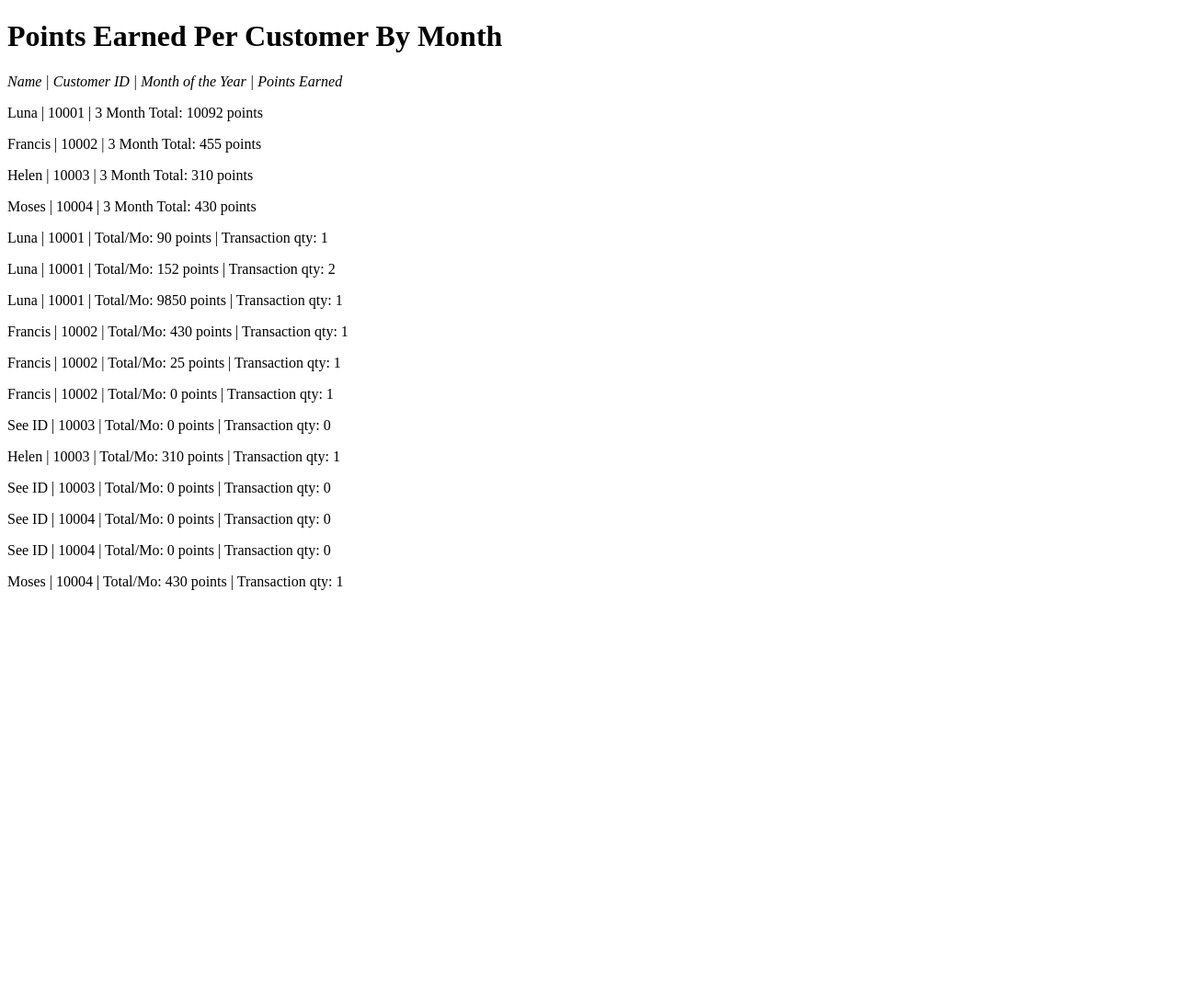
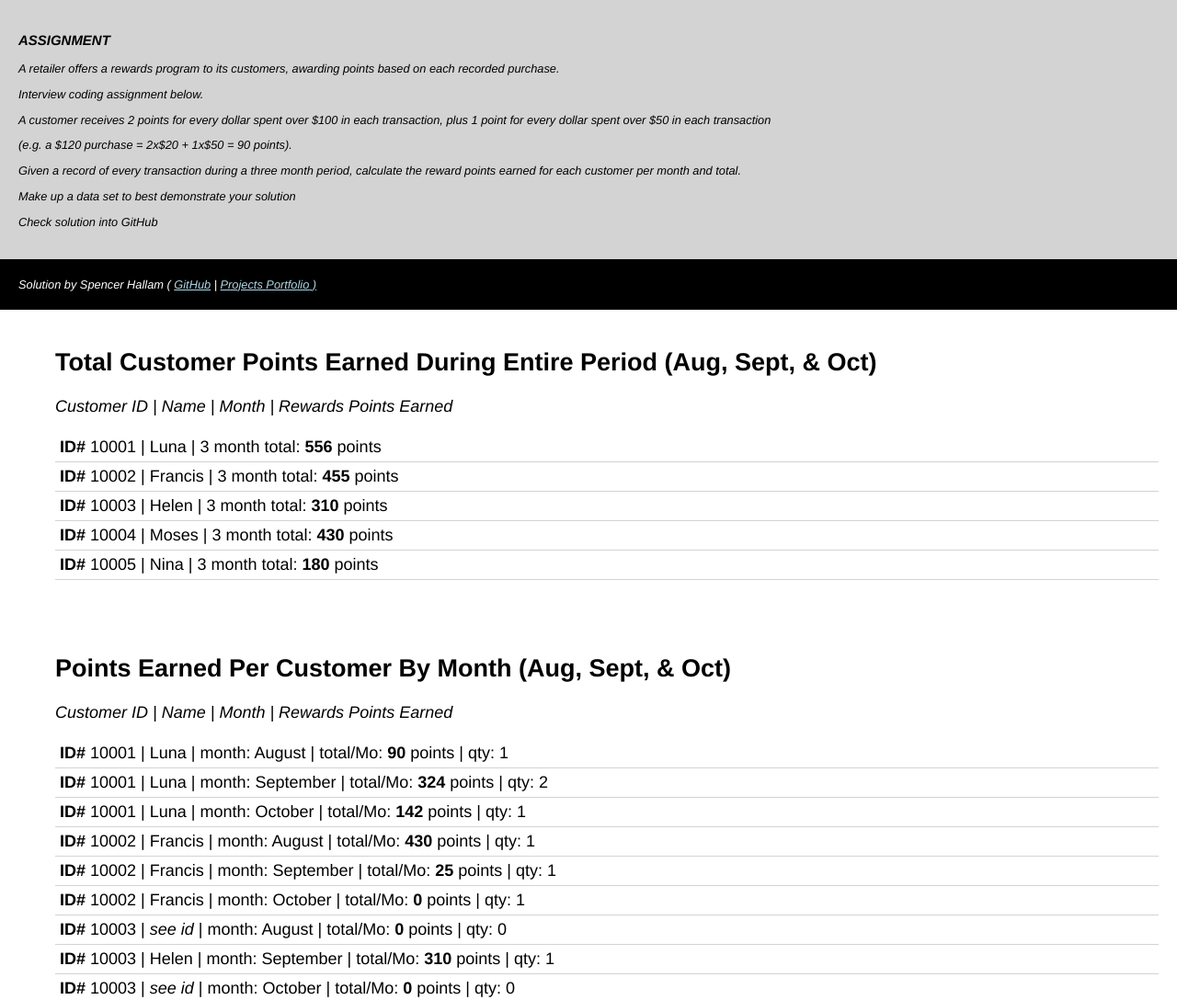
Before and after one commit to spencerhallam/code_challenge_01, a plain HTML site: page index.html in a window 1280 px wide. Shown: the top 1088 px of the page at 92% size. Before the commit the page ends 800 px from the top, so only its background shows below. Drawn offline with Linux system fonts and the light colour scheme.

Commit message:
Finished Code
Added style sheet, refined comments, syntax, and spacing prior to review.

```diff
--- a/functions.js
+++ b/functions.js
@@ -1,3 +1,5 @@
+
+// Data for customer transactions in 2019. "amt" = "amount spent" in each purchase
 const transactions = [
     {
         id: 10001,
@@ -8,13 +10,13 @@ const transactions = [
     {
         id: 10001,
         customer: "Luna",
-        date: "2019-10-02",
-        amt: 5000,
+        date: "2019-9-02",
+        amt: 232,
     },
     {
         id: 10001,
         customer: "Luna",
-        date: "2019-9-06",
+        date: "2019-10-06",
         amt: 146,
     },
     {
@@ -58,59 +60,61 @@ const transactions = [
         customer: "Helen",
         date: "2019-2-20",
         amt: 110,
-    }
+    },
+    {
+        id: 10005,
+        customer: "Nina",
+        date: "2019-8-20",
+        amt: 165,
+    },
+    {
+        id: 10002,
+        customer: "Francis",
+        date: "2019-5-28",
+        amt: 148,
+    },
+    {
+        id: 10003,
+        customer: "Helen",
+        date: "2019-7-13",
+        amt: 30,
+    },
 ]
 
-//3 months to search use number "0-11"
-const monthsToFilter = [ 7, 8, 9 ];
+const monthsToFilter = [ 7, 8, 9 ]; // 3 months to search use number "0-11"
 
-console.log("Original Data:", JSON.stringify(transactions));
+// Variables
+const subTotalArray = []; // stores points calculated for each transaction
+const custForEachTrans = []; // stores a customer id for each transaction
+let unique = []; //  stores customer ids with duplicates removed
 
-//variables
-const subTotalArray = []; //stores points calculated for each transaction
-const custForEachTrans = []; //stores a customer id for each transaction
-let unique = []; // stores customer ids with duplicates removed
+// Main Function Stack
+function getCustPointsReport(){
+    // Calculate Points for each transaction & generate array of customer ids for each transaction
+    calcPoints(transactions);
 
+    // Filter Month Range
+    let monthFilter = chooseMonths(subTotalArray, monthsToFilter);
 
-//Main Function Stack
-function getCustPointsReport(){
-    //Calculate Points for each transaction & generate array of customer ids for each transaction
-    let sums = calcPoints(transactions);
-    console.log("subTotalArray:", subTotalArray);
-    console.log("custForEachTrans:", custForEachTrans);
+    // get list of customer ids and return array with no duplicates
+    let custIds = removeDupes(custForEachTrans);
 
-    //Filter Month Range
-    let monthFilter = chooseMonths(subTotalArray, monthsToFilter);
-    console.log("monthFilter:", monthFilter);
+    // Get 3 month point totals for each customer
+    let threeMoSums = getCustSums(custIds, monthFilter);
 
-    //get list of customer ids and return array with no duplicates
-    let custIds = removeDupes(custForEachTrans);
-    console.log("custIds:", custIds);
-
-    //Get 3 month point totals for each customer
-    let threeMoSums = getCustSums(custIds, monthFilter);
-    console.log("threeMoSums: ", threeMoSums);
-
-    //Get single month totals for month for each customer
+    // Get single month totals for each month/customer
     let singleMoTots = getCustMoSums(monthFilter, custIds, monthsToFilter)
-    console.log("singleMoTots:", singleMoTots);
-
-    // let singleMoTotsDry = removeObjDups(singleMoTots);
-    // console.log("singleMoTotsDry:", singleMoTotsDry);
-
-    console.log("UNIUNI:", unique);
-    console.log("sums:", sums);
 
     sumDisplay(threeMoSums);
-    moSumDisplay(singleMoTots)
+    moSumDisplay(singleMoTots);
+
 }
 
-//MAIN FUNCTIONS
-
+// Main functions
 function calcPoints(data) {
     let sums;
 
-    //Calculate reward points
+    // Calculate reward points
     for(i in data){
         let totOne = 0;
         if(data[i].amt > 50 && data[i].amt < 100){
@@ -120,21 +124,23 @@ function calcPoints(data) {
             totOne += 50 + (data[i].amt - 100)*2
         }
 
-    //Create object containing customerId to calculated points for each transaction.
+    // Create object containing customerId to calculated points for each transaction.
     let dateObj = new Date(data[i].date);
     let monthCode = dateObj.getMonth();
     let subpoints = {customerId: data[i].id, name: data[i].customer,  date: data[i].date, month: monthCode, points: totOne };
 
-    //Push customer ids into their own array
+    // Push customer ids into their own array
     custForEachTrans.push(data[i].id);
 
-    //Push object with customerId and earned transaction points to array
+    // Push object with customerId and earned transaction points to array
     subTotalArray.push(subpoints);
    }
 
 }
 
+// Use array of month numbers to filter out unwanted data
 function chooseMonths(arr, months){
+
      let newArr = [];
 
      for(i in arr){
@@ -144,11 +150,13 @@ function chooseMonths(arr, months){
      }
 
      return newArr
+
 }
 
 
-//Uses unique customer ids to search through and total earned points for each customer filtered by months indicated
+// Uses unique customer ids to search through and total earned points for each customer filtered by months indicated
 function getCustSums(arrA, arrB){
+
   let superSum = [];
   for(i in arrA){
 
@@ -163,27 +171,30 @@ function getCustSums(arrA, arrB){
 
             pointTotA += arrB[j].points
             nameA = arrB[j].name
-            //dateA = arrB[j].month
             transQty += 1
+
         }
     }
 
-       //Create new object and push to "superSum" array
+        // Create new object and push to "superSum" array
         let custSum = {id: arrA[i], name: nameA, total: pointTotA, qty: transQty};
         superSum.push(custSum);
     }
 
   return superSum
+
 }
 
+// Uses unique user and month filter array to total points for each customer/month
 function getCustMoSums(arrA, arrB, months){
+
     let superSum = [];
 
     for(i in arrB){
         for(j in months){
 
             let pointTotA = 0;
-            let nameA = "See ID";
+            let nameA = "<em>see id</em>";
             let monthsA = months[j];
             let transQty = 0;
             let idA = 0;
@@ -199,29 +210,24 @@ function getCustMoSums(arrA, arrB, months){
                         pointTotA += arrA[k].points
 
                     }
-
                 }
 
-
+                // Create new object and push to "superSum" array
                 let custSum = {id: arrB[i], name: nameA, month: monthsA, total: pointTotA, qty: transQty};
                 if(custSum.id !== 0){
                 superSum.push(custSum);
             }
         }
+    }
 
-
+    return superSum
 
 }
 
-  return superSum
-}
-
-
-
-//Removes duplicates values from any array
+// Removes duplicates values from any array
 function removeDupes(arrWithDupes){
     let uniq = [...new Set(arrWithDupes)];
-    //console.log("uniq", uniq);
+    // console.log("uniq", uniq);
     return uniq;
 }
 
@@ -234,54 +240,36 @@ function getTots(arr){
   return superSum
 }
 
-//Removes duplicates values from any array
+// Removes duplicates values from any array
 function removeDupes(arrWithDupes){
     let uniq = [...new Set(arrWithDupes)];
-    //console.log("uniq", uniq);
+    // console.log("uniq", uniq);
     return uniq;
 }
 
-
-//Removes duplicate objects from any array
-function removeObjDups(x) {
-
-            // Create an array of objects
-            jsonObject = x.map(JSON.stringify);
-
-            //console.log(jsonObject);
-            uniqueSet = new Set(jsonObject);
-            uniqueArray = Array.from(uniqueSet).map(JSON.parse);
-
-            //console.log(uniqueArray);
-            return uniqueArray
-        }
-
-
-
-
-
-//Outputs Totals to the DOM
+// Renders customer point totals to the DOM
 function sumDisplay(arrayX){
 
     for(i in arrayX){
-        const paraA = document.createElement("P");
-        paraA.innerHTML = arrayX[i].name + " | " + arrayX[i].id + " | 3 Month Total: " + arrayX[i].total + " points";
-        document.getElementById("main").appendChild(paraA);
-    }
-
-}
-function moSumDisplay(arrayX){
-    console.log('arrayX', arrayX);
-    for(i in arrayX){
-        const paraB = document.createElement("P");
-        //console.log("paraA", paraA);
-        paraB.innerHTML = arrayX[i].name + " | " + arrayX[i].id + " | Total/Mo: " + arrayX[i].total + " points" + " | " + "Transaction qty: " + arrayX[i].qty;
-        document.getElementById("main").appendChild(paraB);
+        const paraA = document.createElement("LI");
+        paraA.innerHTML = "<strong>ID#</strong> " + arrayX[i].id + " | " +  arrayX[i].name + " | 3 month total: <strong>" + arrayX[i].total + "</strong> points";
+        document.getElementById("summary").appendChild(paraA);
     }
 
 }
 
-//HELPER FUNCTIONS:
+// Renders customer monthly point totals to the DOM
+function moSumDisplay(arrayX){
+    console.log('arrayX', arrayX);
+    for(i in arrayX){
+        const paraB = document.createElement("LI");
+        paraB.innerHTML = "<strong>ID#</strong> " + arrayX[i].id + " | " +  arrayX[i].name + " | month: " + getMonthString(arrayX[i].month) +" | total/Mo: <strong>" + arrayX[i].total + "</strong> points" + " | " + "qty: " + arrayX[i].qty;
+        document.getElementById("month-tots").appendChild(paraB);
+    }
+
+}
+
+// Utility function:
 function getMonthString(num){
     let month;
     switch(num)
--- a/index.html
+++ b/index.html
@@ -1,28 +1,43 @@
 <!Doctype html>
 <head>
-  <link rel="stylesheet" type="text/css" href="style.css">
+    <link rel="stylesheet" type="text/css" href="style.css">
 </head>
+
 <body onload="getCustPointsReport()">
+    <div id="header">
+        <h3>ASSIGNMENT</h3>
+        <p>A retailer offers a rewards program to its customers, awarding points based on each recorded purchase.</p>
+        <p>Interview coding assignment below.</p>
+        <p>A customer receives 2 points for every dollar spent over $100 in each transaction, plus 1 point for every dollar spent over $50 in each transaction</p>
+        <p>(e.g. a $120 purchase = 2x$20 + 1x$50 = 90 points).</p>
+        <p>Given a record of every transaction during a three month period, calculate the reward points earned for each customer per month and total.</p>
+        <p>Make up a data set to best demonstrate your solution</p>
+        <p>Check solution into GitHub</p>
+    </div>
+
+    <div id="solution">
+        Solution by Spencer Hallam   (   <a href="https://github.com/spencerhallam" target="_blank"><em>GitHub</em></a>   |   <a href="http://savvywebdev.com" target="_blank"><em>Projects Portfolio</em> )</a>
+    </div>
+
     <div id="main">
-    <h1>Points Earned Per Customer By Month</h1>
-    <p><em>Name | Customer ID | Month of the Year |  Points Earned</em></p>
+        <ul id="summary">
+            <h2>Total Customer Points Earned During Entire Period (Aug, Sept, & Oct)</h2>
+            <p><em>Customer ID | Name | Month |  Rewards Points Earned</em></p>
+            <!-- JS will load "li" tags here -->
 
+        </ul>
     </div>
-<script src="functions.js"></script>
+
+    <div id="months">
+            <ul id="month-tots">
+                <h2>Points Earned Per Customer By Month (Aug, Sept, & Oct)</h2>
+                <p><em>Customer ID | Name | Month |  Rewards Points Earned</em></p>
+                <!-- JS will load "li" tags here -->
+            </ul>
+    </div>
+
+    <script src="functions.js"></script>
+
 </body>
+
 </html>
-
-<!-- ASSIGNMENT
-
-A retailer offers a rewards program to its customers, awarding points based on each recorded purchase.
-
-Interview coding assignment below.
-
-A customer receives 2 points for every dollar spent over $100 in each transaction, plus 1 point for every dollar spent over $50 in each transaction
-
-(e.g. a $120 purchase = 2x$20 + 1x$50 = 90 points).
-
-Given a record of every transaction during a three month period, calculate the reward points earned for each customer per month and total.
-
-Make up a data set to best demonstrate your solution
-Check solution into GitHub -->
--- /dev/null
+++ b/style.css
@@ -0,0 +1,43 @@
+body {
+    display: flex;
+    flex-direction: column;
+    font-family: Helvetica, Arial, sans-serif;
+    margin: 0px;
+    font-size: 18px;
+}
+
+a {
+     color: lightblue;
+}
+
+ul {
+    list-style: none;
+}
+
+ul li {
+    padding: 5px;
+    border-bottom: 1px solid lightgray;
+}
+
+#header {
+    background-color: lightgray;
+    font-size: 0.8rem;
+    padding: 20px;
+    font-style: italic;
+}
+
+#solution {
+    background-color: black;
+    color: white;
+    font-size: 0.8rem;
+    padding: 20px;
+    font-style: italic;
+}
+
+#main{
+    padding: 20px;
+}
+
+#months{
+    padding: 20px;
+}
```
Lines whose indentation alone changed are shown as unchanged.
